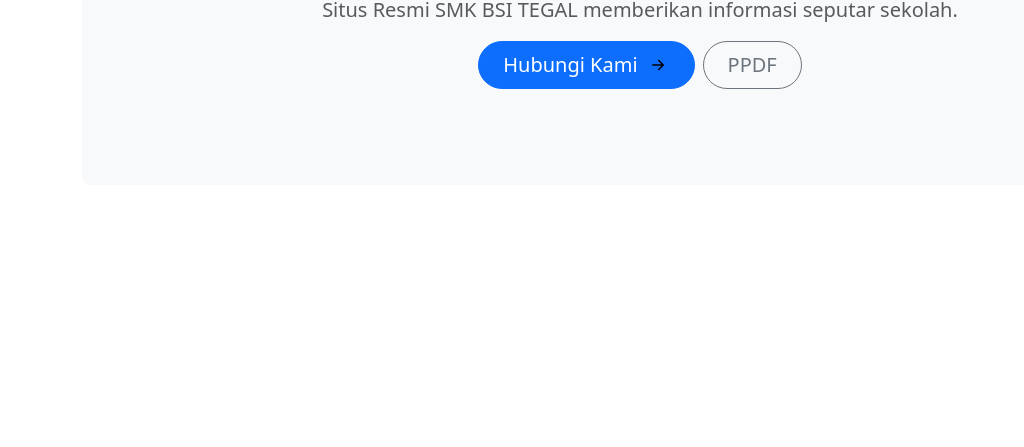
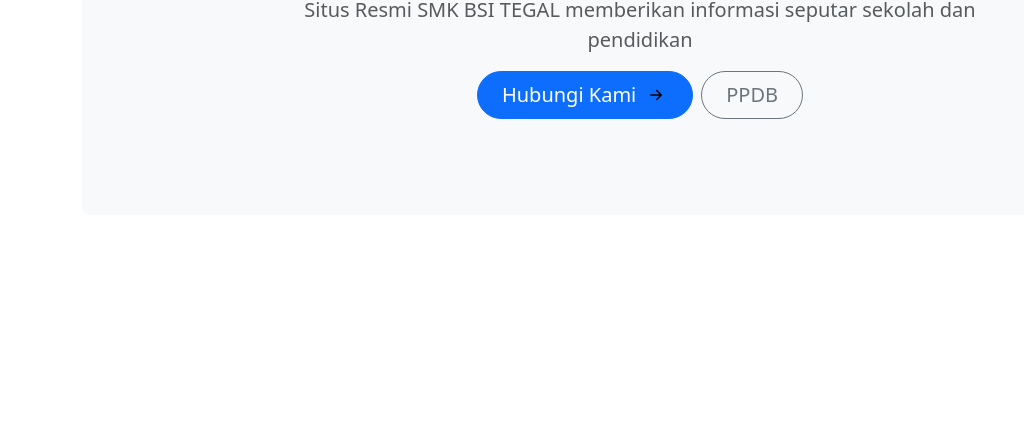
Before and after one commit to dimasedu/web-sekolah, a plain HTML site: page index.html in a window 1280 px wide. Shown: the part 353-800 px from the top of the page, without its empty margins (0-1024 px from the left). Drawn offline with nearby package versions, Linux system fonts and the light colour scheme.

Commit message:
update deskripsi frontpage

```diff
--- a/index.html
+++ b/index.html
@@ -49,7 +49,7 @@
             <svg class="bi mt-4 mb-3" style="color: var(--bs-indigo);" width="100" height="100"><use xlink:href="#bootstrap"/></svg>
             <h1 class="text-body-emphasis">Selamat Datang di SMK BSI TEGAL</h1>
             <p class="col-lg-8 mx-auto fs-5 text-muted">
-            Situs Resmi SMK BSI TEGAL memberikan informasi seputar sekolah.
+            Situs Resmi SMK BSI TEGAL memberikan informasi seputar sekolah dan pendidikan
             </p>
             <div class="d-inline-flex gap-2 mb-5">
             <button class="d-inline-flex align-items-center btn btn-primary btn-lg px-4 rounded-pill" type="button">
@@ -57,7 +57,7 @@
                 <svg class="bi ms-2" width="24" height="24"><use xlink:href="#arrow-right-short"/></svg>
             </button>
             <button class="btn btn-outline-secondary btn-lg px-4 rounded-pill" type="button">
-                PPDF
+                PPDB
             </button>
             </div>
         </div>
```
